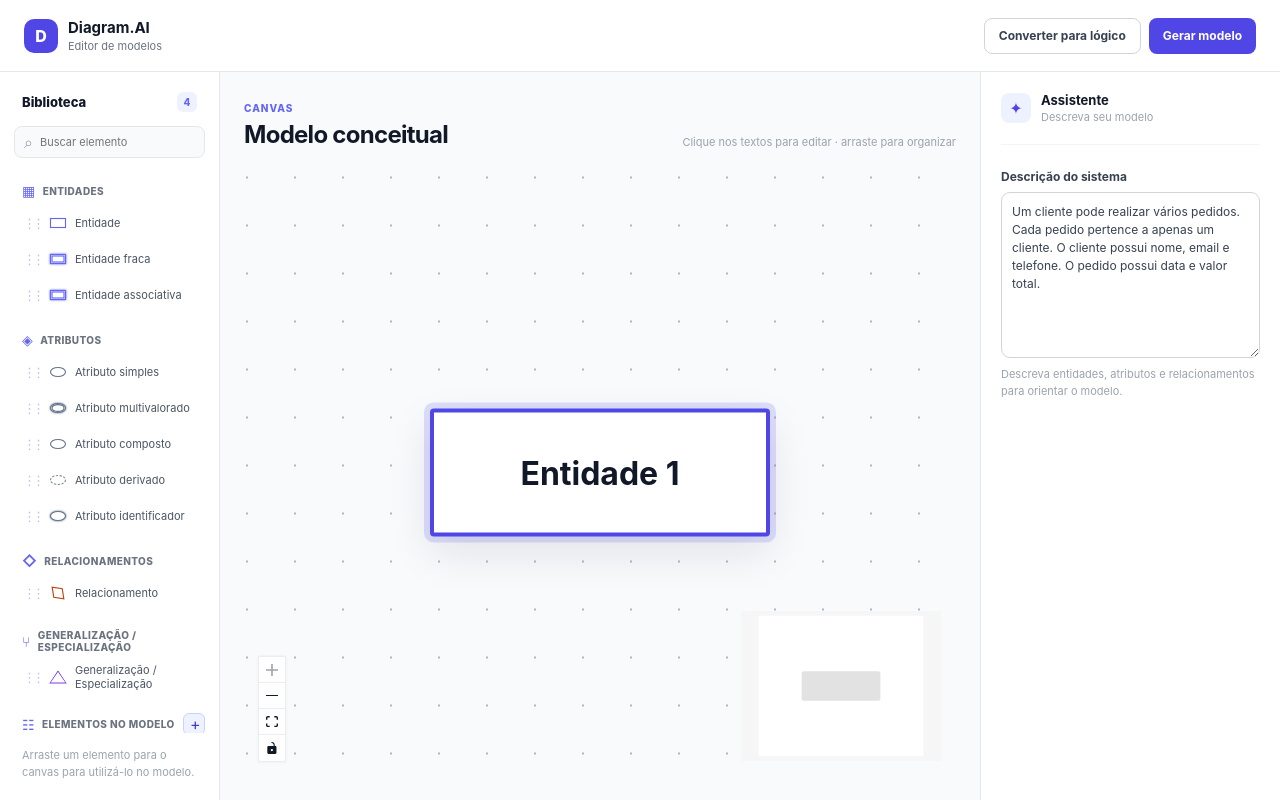
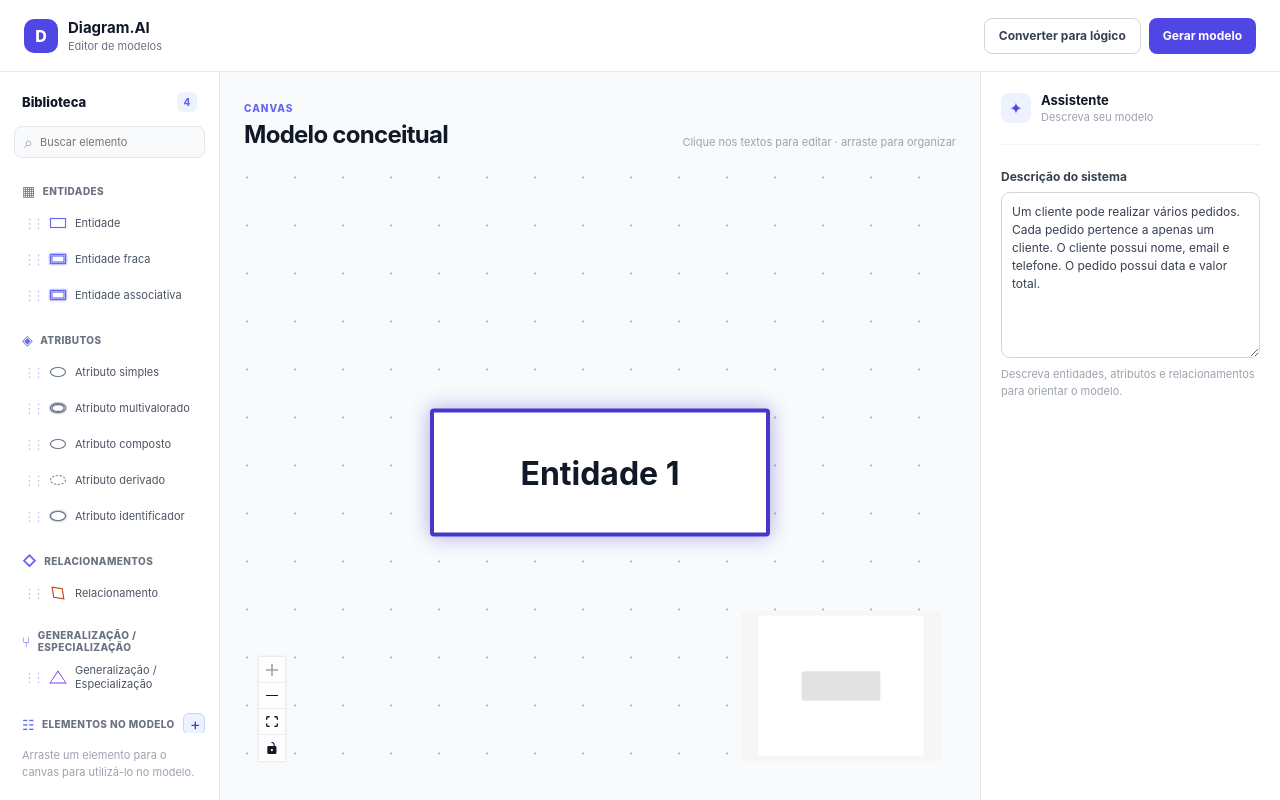
Before and after one commit to victorozoterio/diagram-ai, a React (Vite) app in the folder apps/web/: page / in a window 1280 px wide. Both pictures are taken after a click on the button "Adicionar entidade". Built offline with nearby package versions, Linux system fonts and the light colour scheme; no server answers.

Commit message:
fix: corrige feedback visual de seleção no diagrama

```diff
--- a/apps/web/src/features/diagrams/components/ConceptualDiagramFlow/ConceptualDiagramFlow.tsx
+++ b/apps/web/src/features/diagrams/components/ConceptualDiagramFlow/ConceptualDiagramFlow.tsx
@@ -58,6 +58,10 @@ export function ConceptualDiagramFlow(props: ConceptualDiagramFlowProps) {
         onNodesDelete={handleNodesDelete}
         onEdgesDelete={handleEdgesDelete}
         onConnect={handleConnect}
+        onNodeClick={(_, node) => {
+          if (node.type === 'relationship') props.onClearSelection?.();
+        }}
+        onPaneClick={props.onClearSelection}
         onInit={setFlowInstance}
         connectionMode={ConnectionMode.Loose}
         fitView
--- a/apps/web/src/features/diagrams/components/ConceptualDiagramFlow/flow-mappers.ts
+++ b/apps/web/src/features/diagrams/components/ConceptualDiagramFlow/flow-mappers.ts
@@ -38,7 +38,7 @@ export function buildFlowNodes(model: ConceptualModel, state: FlowMapperState, c
       id: entity.id,
       name: entity.name,
       kind: entity.kind,
-      isSelected: state.selectedEntityIds?.includes(entity.id),
+      isSelected: state.selectedEntityIds?.at(-1) === entity.id && !state.selectedAttribute,
       onSelectEntity: callbacks.onSelectEntity,
       onUpdateEntity: callbacks.onUpdateEntity,
     } satisfies EntityNodeData,
--- a/apps/web/src/features/diagrams/components/ConceptualDiagramFlow/flow.types.ts
+++ b/apps/web/src/features/diagrams/components/ConceptualDiagramFlow/flow.types.ts
@@ -35,6 +35,7 @@ export type ConceptualDiagramFlowProps = {
   model: ConceptualModel;
   onRemoveEntity?: (entityId: string) => void;
   onSelectEntity?: (entityId: string) => void;
+  onClearSelection?: () => void;
   onUpdateEntity?: (entityId: string, changes: Partial<Pick<Entity, 'name' | 'description'>>) => void;
   selectedEntityIds?: string[];
   entityPositions?: Record<string, DiagramPosition>;
--- a/apps/web/src/features/diagrams/components/ConceptualDiagramFlow/nodes/AttributeNode.module.css
+++ b/apps/web/src/features/diagrams/components/ConceptualDiagramFlow/nodes/AttributeNode.module.css
@@ -9,7 +9,6 @@
   border: 1.5px solid #64748b;
   border-radius: 50%;
   background: #fff;
-  box-shadow: 0 5px 14px rgb(15 23 42 / 8%);
 }
 .node :global(.react-flow__handle) {
   width: 8px;
@@ -42,8 +41,7 @@
 .multivalued {
   box-shadow:
     0 0 0 4px #fff,
-    0 0 0 5.5px #64748b,
-    0 5px 14px rgb(15 23 42 / 8%);
+    0 0 0 5.5px #64748b;
 }
 .derived {
   border-style: dashed;
@@ -55,6 +53,5 @@
   border-width: 2.5px;
 }
 .selected {
-  border-color: #4f46e5;
-  box-shadow: 0 0 0 3px rgb(99 102 241 / 20%);
+  filter: drop-shadow(0 0 5px rgb(100 116 139 / 42%));
 }
--- a/apps/web/src/features/diagrams/components/ConceptualDiagramFlow/nodes/AttributeNode.tsx
+++ b/apps/web/src/features/diagrams/components/ConceptualDiagramFlow/nodes/AttributeNode.tsx
@@ -3,13 +3,13 @@ import type { AttributeNodeData } from '../flow.types';
 import styles from './AttributeNode.module.css';
 import { ConnectionHandles } from './ConnectionHandles';
 
-export function AttributeNode({ data }: { data: AttributeNodeData }) {
+export function AttributeNode({ data, selected }: { data: AttributeNodeData; selected?: boolean }) {
   const [isEditing, setIsEditing] = useState(false);
   const { attribute } = data;
 
   return (
     <div
-      className={`${styles.node} ${attribute.multivalued ? styles.multivalued : ''} ${attribute.derived ? styles.derived : ''} ${attribute.identifier ? styles.identifier : ''} ${attribute.composite ? styles.composite : ''} ${data.selected ? styles.selected : ''}`}
+      className={`${styles.node} ${attribute.multivalued ? styles.multivalued : ''} ${attribute.derived ? styles.derived : ''} ${attribute.identifier ? styles.identifier : ''} ${attribute.composite ? styles.composite : ''} ${selected || data.selected ? styles.selected : ''}`}
     >
       {isEditing ? (
         <input
--- a/apps/web/src/features/diagrams/components/ConceptualDiagramFlow/nodes/EntityNode.module.css
+++ b/apps/web/src/features/diagrams/components/ConceptualDiagramFlow/nodes/EntityNode.module.css
@@ -9,7 +9,6 @@
   border: 2px solid #4338ca;
   border-radius: 2px;
   background: #fff;
-  box-shadow: 0 8px 22px rgb(15 23 42 / 10%);
 }
 .node :global(.react-flow__handle) {
   width: 8px;
@@ -32,14 +31,10 @@
 .associative {
   box-shadow:
     inset 0 0 0 4px #fff,
-    inset 0 0 0 6px #4338ca,
-    0 8px 22px rgb(15 23 42 / 10%);
+    inset 0 0 0 6px #4338ca;
 }
 .selected {
-  border-color: #4f46e5;
-  box-shadow:
-    0 0 0 3px rgb(99 102 241 / 20%),
-    0 8px 22px rgb(15 23 42 / 10%);
+  filter: drop-shadow(0 0 5px rgb(67 56 202 / 42%));
 }
 .nameButton,
 .nameInput {
--- a/apps/web/src/features/diagrams/components/ConceptualDiagramFlow/nodes/EntityNode.tsx
+++ b/apps/web/src/features/diagrams/components/ConceptualDiagramFlow/nodes/EntityNode.tsx
@@ -3,7 +3,7 @@ import type { EntityNodeData } from '../flow.types';
 import { ConnectionHandles } from './ConnectionHandles';
 import styles from './EntityNode.module.css';
 
-export function EntityNode({ data }: { data: EntityNodeData }) {
+export function EntityNode({ data, selected }: { data: EntityNodeData; selected?: boolean }) {
   const [isEditing, setIsEditing] = useState(false);
   const [draftName, setDraftName] = useState(data.name);
   const inputRef = useRef<HTMLInputElement>(null);
@@ -35,7 +35,7 @@ export function EntityNode({ data }: { data: EntityNodeData }) {
 
   return (
     <div
-      className={`${styles.node} ${data.kind === 'weak' ? styles.weak : ''} ${data.kind === 'associative' ? styles.associative : ''} ${data.isSelected ? styles.selected : ''}`}
+      className={`${styles.node} ${data.kind === 'weak' ? styles.weak : ''} ${data.kind === 'associative' ? styles.associative : ''} ${selected || data.isSelected ? styles.selected : ''}`}
     >
       {isEditing ? (
         <input
--- a/apps/web/src/features/diagrams/components/ConceptualDiagramFlow/nodes/RelationshipNode.module.css
+++ b/apps/web/src/features/diagrams/components/ConceptualDiagramFlow/nodes/RelationshipNode.module.css
@@ -15,7 +15,6 @@
   content: "";
   border: 1.5px solid #c2410c;
   background: #fff;
-  box-shadow: 0 6px 16px rgb(15 23 42 / 8%);
   transform: rotate(45deg);
 }
 .nameButton,
@@ -70,3 +69,6 @@
 .generalization :global(.react-flow__handle) {
   background: #7c3aed;
 }
+.selected {
+  filter: drop-shadow(0 0 5px rgb(194 65 12 / 42%));
+}
--- a/apps/web/src/features/diagrams/components/ConceptualDiagramFlow/nodes/RelationshipNode.tsx
+++ b/apps/web/src/features/diagrams/components/ConceptualDiagramFlow/nodes/RelationshipNode.tsx
@@ -3,12 +3,14 @@ import type { RelationshipNodeData } from '../flow.types';
 import { ConnectionHandles } from './ConnectionHandles';
 import styles from './RelationshipNode.module.css';
 
-export function RelationshipNode({ data }: { data: RelationshipNodeData }) {
+export function RelationshipNode({ data, selected }: { data: RelationshipNodeData; selected?: boolean }) {
   const [isEditing, setIsEditing] = useState(false);
   const isGeneralization = data.relationship.kind === 'generalization' || data.relationship.kind === 'specialization';
 
   return (
-    <div className={`${styles.node} ${isGeneralization ? styles.generalization : ''}`}>
+    <div
+      className={`${styles.node} ${isGeneralization ? styles.generalization : ''} ${selected ? styles.selected : ''}`}
+    >
       {isGeneralization && (
         <svg className={styles.generalizationShape} viewBox='0 0 102 86' aria-hidden='true'>
           <path d='M 51 3 L 99 83 L 3 83 Z' fill='#fff' stroke='#7c3aed' strokeWidth='4' />
--- a/apps/web/src/features/diagrams/hooks/editor/useAttributeActions.ts
+++ b/apps/web/src/features/diagrams/hooks/editor/useAttributeActions.ts
@@ -14,6 +14,7 @@ type AttributeActionDependencies = {
   setLogicalModel: StateSetter<LogicalModel | null>;
   setElementPositions: StateSetter<Record<string, DiagramPosition>>;
   setSelectedAttribute: StateSetter<AttributeSelection>;
+  setSelectedEntityIds: StateSetter<string[]>;
 };
 
 export function useAttributeActions({
@@ -22,6 +23,7 @@ export function useAttributeActions({
   setLogicalModel,
   setElementPositions,
   setSelectedAttribute,
+  setSelectedEntityIds,
 }: AttributeActionDependencies) {
   function addAttribute(entityId: string | null, kind: ElementKind = 'simple-attribute', position?: DiagramPosition) {
     const entity = conceptualModel?.entities.find((currentEntity) => currentEntity.id === entityId);
@@ -49,6 +51,7 @@ export function useAttributeActions({
   }
 
   function selectAttribute(entityId: string | null, attributeId: string) {
+    setSelectedEntityIds([]);
     setSelectedAttribute((currentSelection) =>
       currentSelection?.entityId === entityId && currentSelection.attributeId === attributeId
         ? null
--- a/apps/web/src/features/diagrams/hooks/useDiagramEditor.ts
+++ b/apps/web/src/features/diagrams/hooks/useDiagramEditor.ts
@@ -42,6 +42,7 @@ export function useDiagramEditor() {
     setLogicalModel,
     setElementPositions,
     setSelectedAttribute,
+    setSelectedEntityIds,
   });
 
   const relationshipActions = useRelationshipActions({
@@ -77,6 +78,11 @@ export function useDiagramEditor() {
     setElementPositions((currentPositions) => ({ ...currentPositions, [elementId]: position }));
   }
 
+  function clearCanvasSelection() {
+    setSelectedAttribute(null);
+    setSelectedEntityIds([]);
+  }
+
   return {
     description,
     conceptualModel,
@@ -95,6 +101,7 @@ export function useDiagramEditor() {
     ...lifecycleActions,
     ...entityActions,
     updateElementPosition,
+    clearCanvasSelection,
     ...relationshipActions,
     ...attributeActions,
     ...paletteActions,
--- a/apps/web/src/features/diagrams/pages/DiagramGeneratorPage/DiagramGeneratorPage.tsx
+++ b/apps/web/src/features/diagrams/pages/DiagramGeneratorPage/DiagramGeneratorPage.tsx
@@ -39,6 +39,7 @@ export function DiagramGeneratorPage() {
     updateEntity,
     updateEntityPosition,
     updateElementPosition,
+    clearCanvasSelection,
     addElementAtPosition,
     createRelationshipFromConnection,
     connectEntityToRelationship,
@@ -80,6 +81,7 @@ export function DiagramGeneratorPage() {
               model={activeConceptualModel}
               onRemoveEntity={removeEntity}
               onSelectEntity={selectEntity}
+              onClearSelection={clearCanvasSelection}
               onUpdateEntity={updateEntity}
               selectedEntityIds={selectedEntityIds}
               entityPositions={entityPositions}
```
